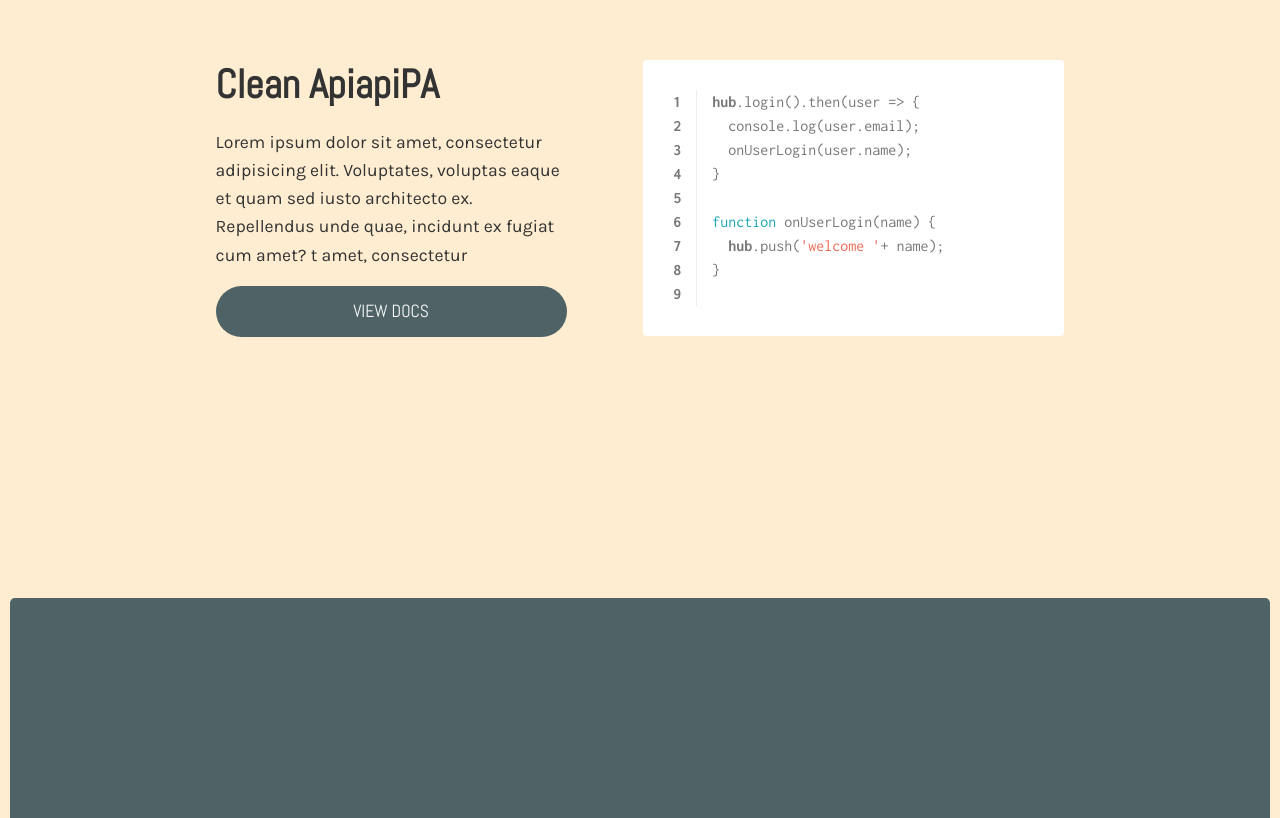
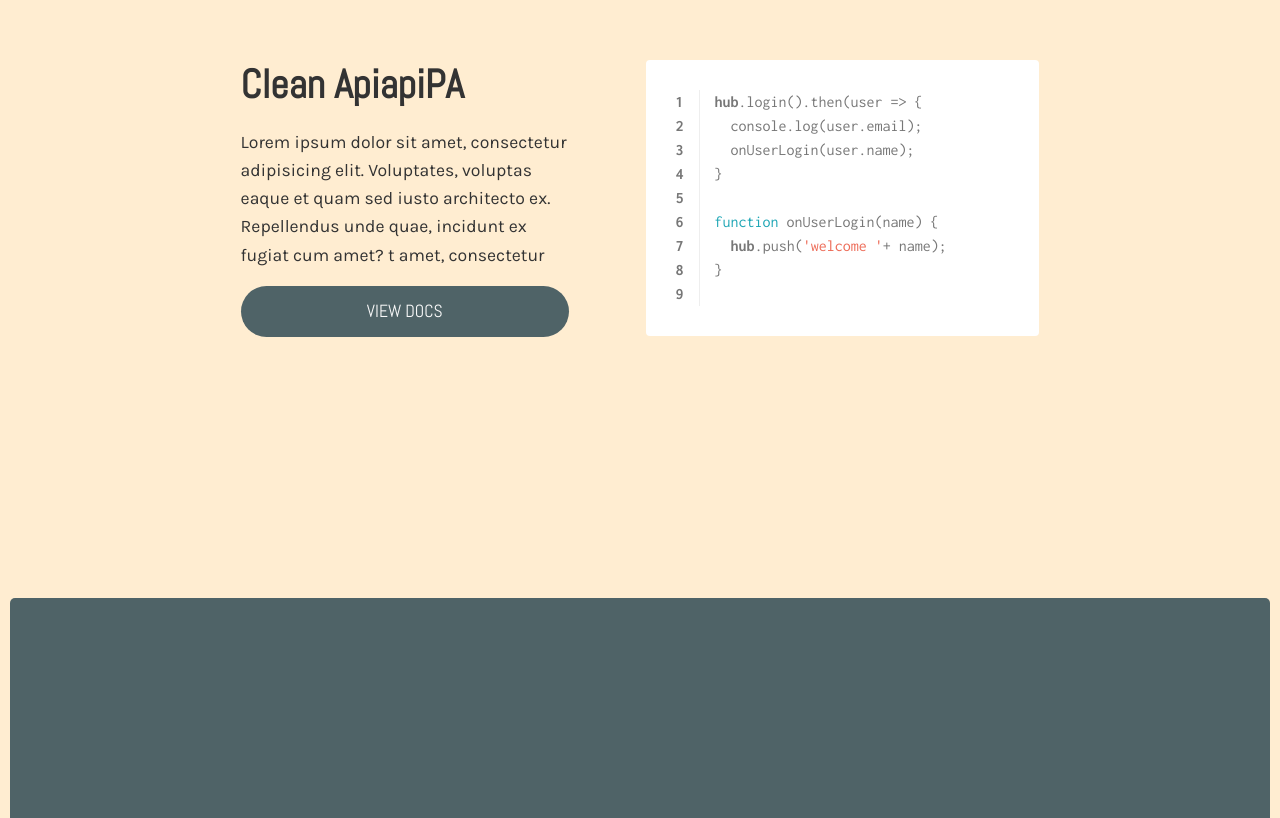
Before and after one commit to loginwithhub/landing-page, a plain HTML site: page src/index.html in a window 1280 px wide. Shown: the part 992-1810 px from the top of the page. Drawn offline with Linux system fonts and the light colour scheme.

Commit message:
minor css fixes

```diff
--- a/src/main.css
+++ b/src/main.css
@@ -22,6 +22,7 @@ button {
   font-size: 1.1em;
   font-weight: 300;
   border-radius: 500px;
+  outline: none;
 }
 
 h2 {
@@ -50,6 +51,14 @@ section {
   align-items: center;
 }
 
+img, button {
+  -webkit-user-select: none;
+  -khtml-user-select: none;
+  -moz-user-select: none;
+  -o-user-select: none;
+  user-select: none;
+}
+
 section .content {
   flex-direction: row;
   max-height: 70vh;
@@ -72,7 +81,7 @@ section .content {
 }
 
 #section-two .content {
-  max-width: 900px;
+  max-width: 850px;
 }
 
 #section-two .column-right {
```
